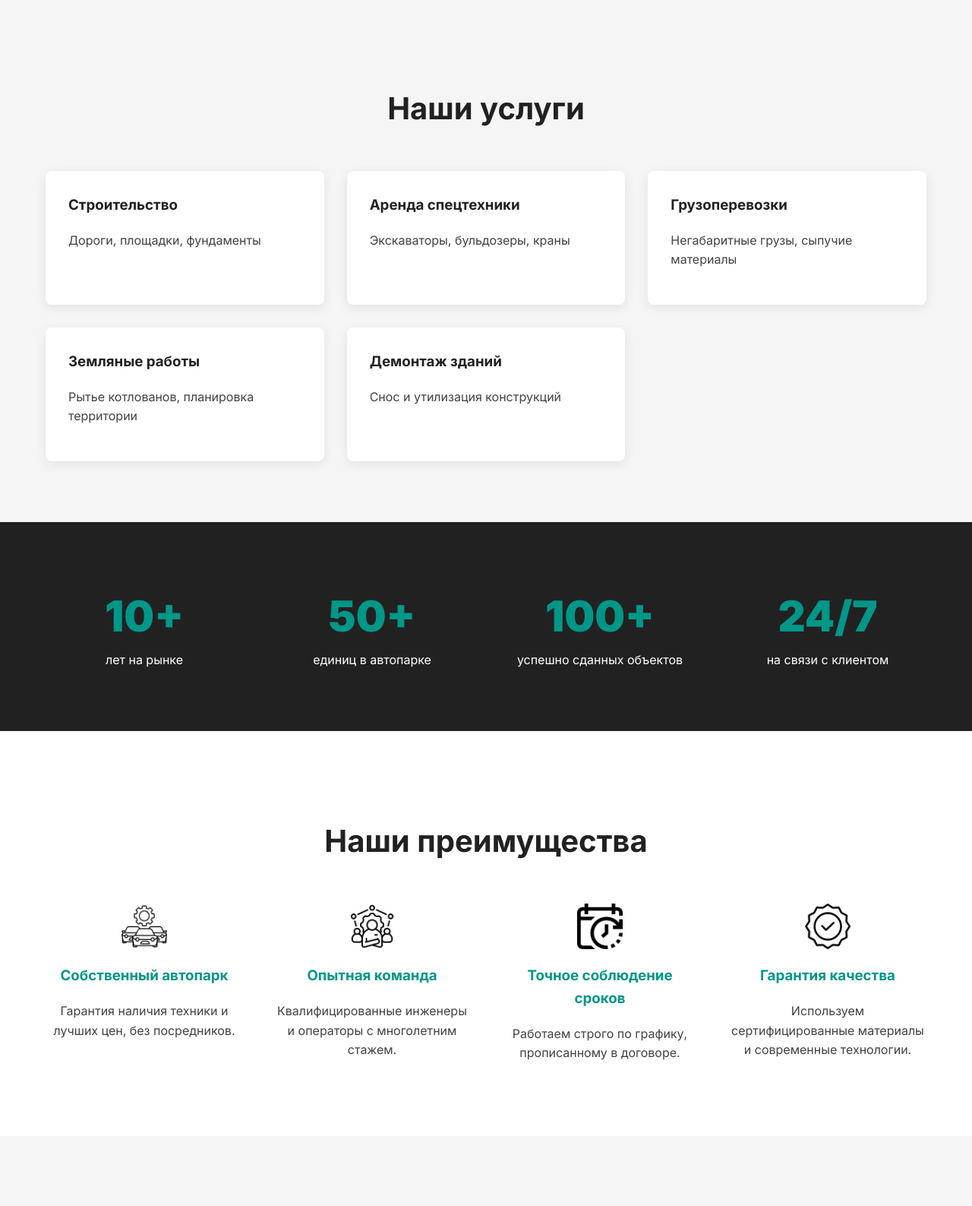
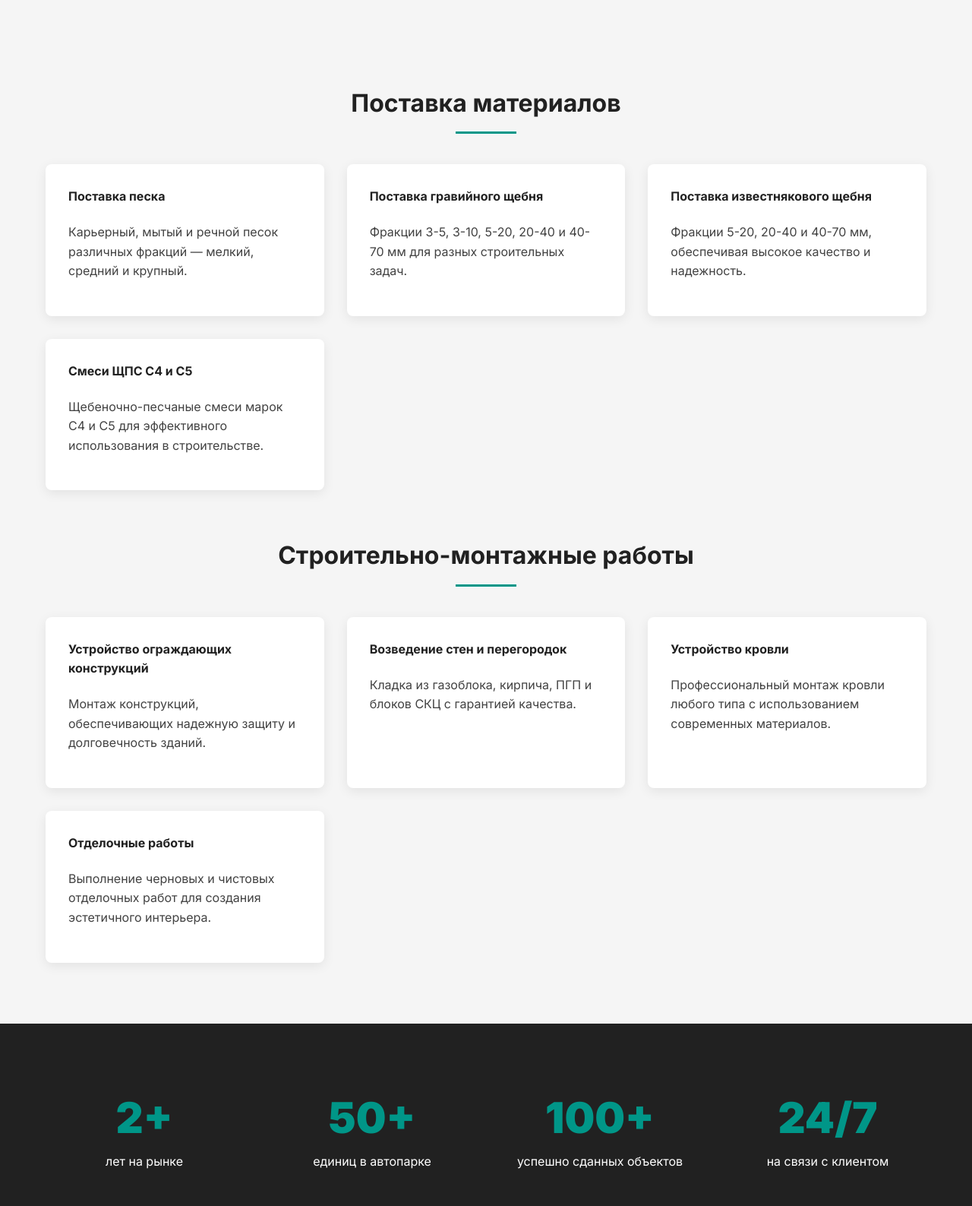
Before and after one commit to blesswrld/progress-m, a website built with Vite: page index.html in a window 1280 px wide. Shown: the part 793-2380 px from the top of the page at 76% size. Built offline with nearby package versions, Linux system fonts and the light colour scheme; some packages are replaced by stand-ins of ours; files whose address does not match are found by name; what just-validate would draw is missing.

Commit message:
update partners logos, update carpark image, update titles, update services and etc..

```diff
--- a/index.html
+++ b/index.html
@@ -86,7 +86,8 @@
         <header class="header">
             <div class="container header__container">
                 <a href="/" class="logo">
-                    <img src="/progressm-logo.png" alt="Логотип Прогресс М" />
+                    <img src="/progressm-logo.svg" alt="Логотип Прогресс М" />
+                    <span class="logo-text">Прогресс М</span>
                 </a>
                 <nav class="desktop-nav">
                     <ul>
@@ -191,27 +192,77 @@
             <!-- Секция 2: Наши услуги -->
             <section id="services" class="services-section fade-in-section">
                 <div class="container">
-                    <h2>Наши услуги</h2>
+                    <!-- Блок 1: Поставка материалов -->
+                    <div class="services-category">
+                        <h3 class="services-category__title">
+                            Поставка материалов
+                        </h3>
                         <div class="services-grid">
                             <div class="service-card">
-                            <h3>Строительство</h3>
-                            <p>Дороги, площадки, фундаменты</p>
+                                <h4>Поставка песка</h4>
+                                <p>
+                                    Карьерный, мытый и речной песок различных
+                                    фракций — мелкий, средний и крупный.
+                                </p>
                             </div>
                             <div class="service-card">
-                            <h3>Аренда спецтехники</h3>
-                            <p>Экскаваторы, бульдозеры, краны</p>
+                                <h4>Поставка гравийного щебня</h4>
+                                <p>
+                                    Фракции 3-5, 3-10, 5-20, 20-40 и 40-70 мм
+                                    для разных строительных задач.
+                                </p>
                             </div>
                             <div class="service-card">
-                            <h3>Грузоперевозки</h3>
-                            <p>Негабаритные грузы, сыпучие материалы</p>
+                                <h4>Поставка известнякового щебня</h4>
+                                <p>
+                                    Фракции 5-20, 20-40 и 40-70 мм, обеспечивая
+                                    высокое качество и надежность.
+                                </p>
                             </div>
                             <div class="service-card">
-                            <h3>Земляные работы</h3>
-                            <p>Рытье котлованов, планировка территории</p>
+                                <h4>Смеси ЩПС С4 и С5</h4>
+                                <p>
+                                    Щебеночно-песчаные смеси марок С4 и С5 для
+                                    эффективного использования в строительстве.
+                                </p>
+                            </div>
+                        </div>
+                    </div>
+
+                    <!-- Блок 2: Строительно-монтажные работы -->
+                    <div class="services-category">
+                        <h3 class="services-category__title">
+                            Строительно-монтажные работы
+                        </h3>
+                        <div class="services-grid">
+                            <div class="service-card">
+                                <h4>Устройство ограждающих конструкций</h4>
+                                <p>
+                                    Монтаж конструкций, обеспечивающих надежную
+                                    защиту и долговечность зданий.
+                                </p>
                             </div>
                             <div class="service-card">
-                            <h3>Демонтаж зданий</h3>
-                            <p>Снос и утилизация конструкций</p>
+                                <h4>Возведение стен и перегородок</h4>
+                                <p>
+                                    Кладка из газоблока, кирпича, ПГП и блоков
+                                    СКЦ с гарантией качества.
+                                </p>
+                            </div>
+                            <div class="service-card">
+                                <h4>Устройство кровли</h4>
+                                <p>
+                                    Профессиональный монтаж кровли любого типа с
+                                    использованием современных материалов.
+                                </p>
+                            </div>
+                            <div class="service-card">
+                                <h4>Отделочные работы</h4>
+                                <p>
+                                    Выполнение черновых и чистовых отделочных
+                                    работ для создания эстетичного интерьера.
+                                </p>
+                            </div>
                         </div>
                     </div>
                 </div>
@@ -222,7 +273,7 @@
                 <div class="container">
                     <div class="stats-grid">
                         <div class="stat-item">
-                            <strong data-target="10" data-suffix="+">0</strong>
+                            <strong data-target="2" data-suffix="+">0</strong>
                             <span>лет на рынке</span>
                         </div>
                         <div class="stat-item">
@@ -267,7 +318,7 @@
                             />
                             <h3>Опытная команда</h3>
                             <p>
-                                Квалифицированные инженеры и операторы с
+                                Квалифицированные бригады и водители с
                                 многолетним стажем.
                             </p>
                         </div>
@@ -356,10 +407,10 @@
                     <div class="fleet-grid">
                         <div class="fleet-item">
                             <img
-                                src="https://yard-imperial.ru/images/new/1.jpeg"
+                                src="./src/images/carpark/FAWJ6CA3310.jpg"
                                 alt="Экскаватор"
                             />
-                            <p>Экскаватор-погрузчик JCB 3CX</p>
+                            <p>FAW J6 CA3310</p>
                         </div>
                         <div class="fleet-item">
                             <img
@@ -385,20 +436,33 @@
                     <h2>Нам доверяют</h2>
                     <div class="partners-logos">
                         <img
-                            src="./src/images/partners/russia-post.png"
+                            src="./src/images/partners/fsk.png"
+                            alt="Логотип партнера 4"
+                        />
+                        <img
+                            src="./src/images/partners/ao-urs.png"
                             alt="Логотип партнера 1"
                         />
                         <img
-                            src="./src/images/partners/pec.png"
+                            src="./src/images/partners/samolet.png"
+                            alt="Логотип партнера 5"
+                        />
+                        <img
+                            src="./src/images/partners/autoban.png"
                             alt="Логотип партнера 2"
                         />
                         <img
-                            src="./src/images/partners/magic-trans.png"
+                            src="./src/images/partners/darstroy.png"
                             alt="Логотип партнера 3"
                         />
+
                         <img
-                            src="./src/images/partners/vozozov.png"
-                            alt="Логотип партнера 4"
+                            src="./src/images/partners/transingstroy.png"
+                            alt="Логотип партнера 6"
+                        />
+                        <img
+                            src="./src/images/partners/tsm.png"
+                            alt="Логотип партнера 7"
                         />
                     </div>
                 </div>
@@ -407,7 +471,7 @@
             <!-- Секция 8: Контакты и форма заявки -->
             <section id="contacts" class="contact-section fade-in-section">
                 <div class="container">
-                    <h2>Оставьте заявку на расчет</h2>
+                    <h2>Связаться с нами</h2>
                     <p>
                         Наш менеджер свяжется с вами в течение 15 минут для
                         уточнения деталей.
--- a/src/css/header.css
+++ b/src/css/header.css
@@ -20,8 +20,22 @@
     align-items: center;
 }
 
+.logo {
+    display: flex;
+    align-items: center;
+    gap: 12px;
+    text-decoration: none;
+}
+
 .logo img {
-    height: 60px;
+    height: 40px;
+}
+
+.logo-text {
+    font-size: 1.25rem;
+    font-weight: 700;
+    color: var(--dark-color);
+    line-height: 1;
 }
 
 .desktop-nav ul {
--- a/src/css/sections.css
+++ b/src/css/sections.css
@@ -49,6 +49,38 @@ main {
     display: grid;
     grid-template-columns: repeat(auto-fit, minmax(280px, 1fr));
     gap: 30px;
+}
+
+.services-category {
+    margin-bottom: 60px;
+}
+
+.services-category:last-child {
+    margin-bottom: 0;
+}
+
+.services-category__title {
+    font-size: 2rem;
+    text-align: center;
+    margin-bottom: 40px;
+    position: relative;
+    padding-bottom: 15px;
+}
+
+.services-category__title::after {
+    content: "";
+    position: absolute;
+    bottom: 0;
+    left: 50%;
+    transform: translateX(-50%);
+    width: 80px;
+    height: 3px;
+    background-color: var(--primary-color);
+}
+
+.service-card h4 {
+    margin-top: 0;
+    color: var(--dark-color);
 }
 
 .service-card {
@@ -175,7 +207,7 @@ main {
 }
 
 .partners-logos img {
-    max-height: 50px;
+    max-height: 120px;
     filter: grayscale(100%);
     opacity: 0.7;
     transition: filter 0.3s ease, opacity 0.3s ease;
@@ -184,6 +216,12 @@ main {
 .partners-logos img:hover {
     filter: grayscale(0%);
     opacity: 1;
+}
+
+@media (max-width: 576px) {
+    .partners-logos {
+        flex-direction: column;
+    }
 }
 
 .contact-section {
```
Also changed, not shown: public/progressm-logo.png (deleted), public/progressm-logo.svg (added), src/images/carpark/FAWJ6CA3310.jpg (added), src/images/partners/ao-urs.png (added), src/images/partners/autoban.png (added), src/images/partners/darstroy.png (added), src/images/partners/fsk.png (added), src/images/partners/magic-trans.png (deleted), src/images/partners/pec.png (deleted), src/images/partners/russia-post.png (deleted), src/images/partners/samolet.png (added), src/images/partners/transingstroy.png (added), src/images/partners/tsm.png (added), src/images/partners/vozozov.png (deleted). Lines whose indentation alone changed are shown as unchanged.
